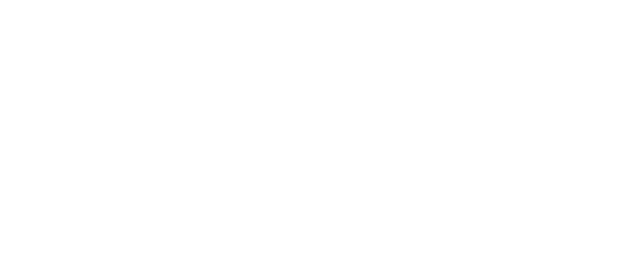
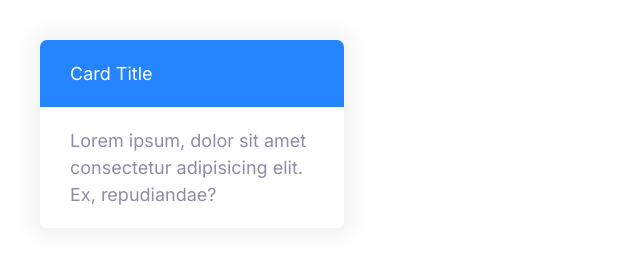
Before and after one commit to ultimateLink221/MoshifyProject, a plain HTML site: page index.html in a window 1280 px wide. Shown: the whole page, without its empty margins (0-640 px from the left). Drawn offline with Linux system fonts and the light colour scheme.

Commit message:
Build card component

```diff
--- a/css/styles.css
+++ b/css/styles.css
@@ -280,3 +280,24 @@ a {
     font-size: 1.5rem;
   }
 }
+
+.card {
+  border-radius: 7px;
+  box-shadow: 0 0 20px 10px #f3f3f3;
+  overflow: hidden;
+}
+
+.card__header,
+.card__body {
+  padding: 2rem 3rem;
+}
+
+.card--primary .card__header {
+  background: var(--color-primary);
+  color: #fff;
+}
+
+.card--secondary .card__header {
+  background: var(--color-secondary);
+  color: #fff;
+}
--- a/index.html
+++ b/index.html
@@ -14,5 +14,15 @@
     <link rel="stylesheet" href="css/styles.css" />
     <link rel="stylesheet" href="css/normalize.css" />
   </head>
-  <body></body>
+  <body>
+    <div style="width: 30%; padding: 4rem">
+      <div class="card card--primary">
+        <header class="card__header">Card Title</header>
+        <div class="card__body">
+          Lorem ipsum, dolor sit amet consectetur adipisicing elit. Ex,
+          repudiandae?
+        </div>
+      </div>
+    </div>
+  </body>
 </html>
```
Also changed, not shown: components/card.html (added, +8 -0 lines).
